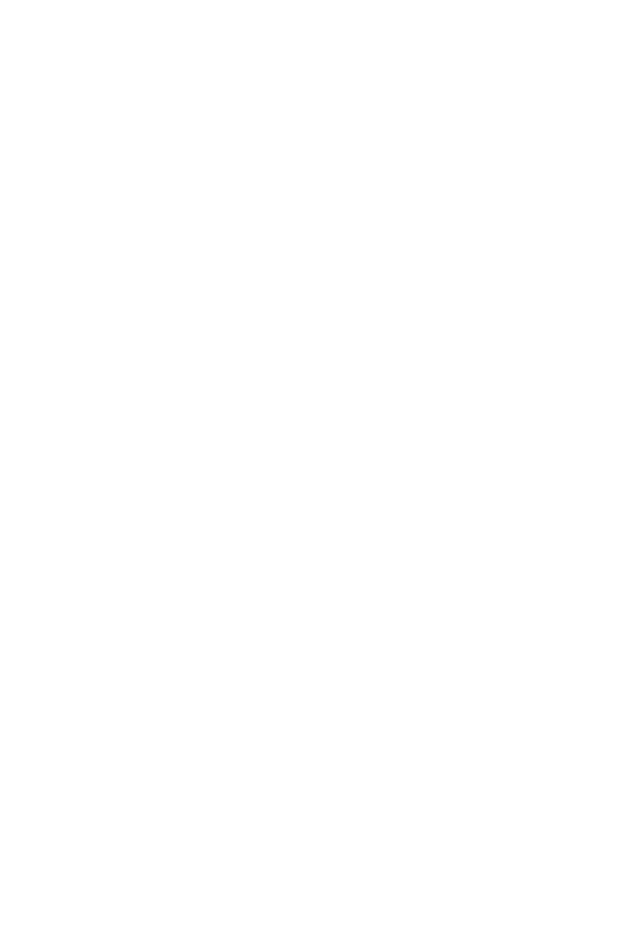
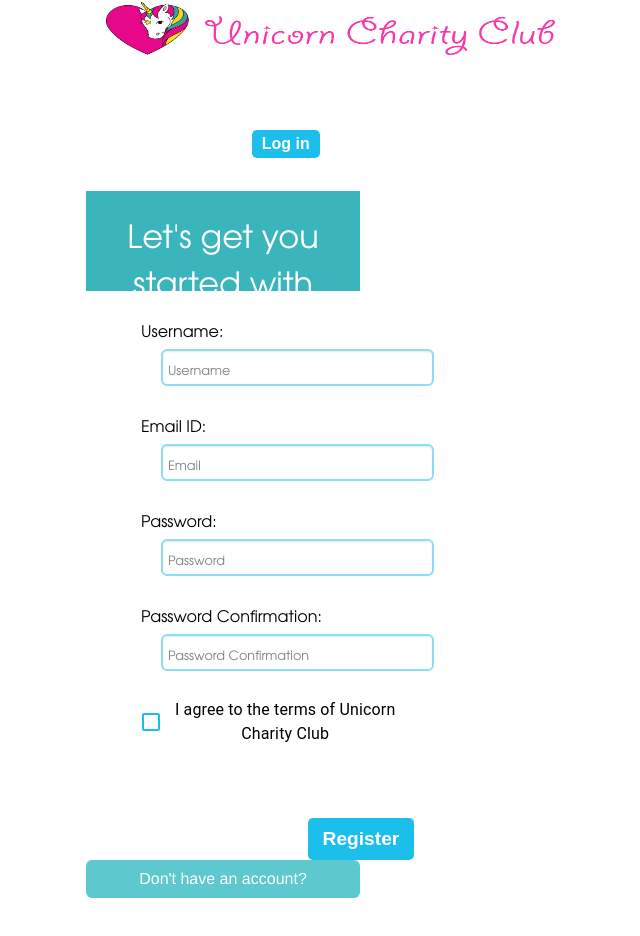
Before and after one commit to birvasevak/Project_2, a React (Create React App) app: page /Register in a window 1280 px wide. Shown: the part 716-1652 px from the top of the page, without its empty margins (417-1057 px from the left). Before the commit the page ends 800 px from the top, so only its background shows below. Built offline with nearby package versions, Linux system fonts and the light colour scheme; no server answers.

Commit message:
Add files via upload
added auth to login.js

```diff
--- a/src/components/Login/Login.js
+++ b/src/components/Login/Login.js
@@ -1,11 +1,12 @@
 import React, { Component } from "react";
 import "./Login.css";
-import { NavLink } from "react-router-dom";
-import { BrowserRouter as Router, Route } from "react-router-dom";
+import { NavLink, Link } from "react-router-dom";
+import { BrowserRouter as Router, Route, Redirect } from "react-router-dom";
 import Homepage from "../Homepage/Homepage";
 import Logo from "../../site_media/Logo_Horizontal_No_Tagline.png";
 import Facebook_img from "../../site_media/facebook.png";
-
+import Register from "../Register/Register";
+import firebaseapi from "../../config/firebaseapi";
 class Login extends React.Component {
   // constructor(props) {
   //   super(props);
@@ -108,7 +109,24 @@
 class LoginForm extends React.Component {
   constructor(props) {
     super(props);
+    this.login = this.login.bind(this);
+    this.handleChange = this.handleChange.bind(this);
+
     this.state = { email: "", password: "", errors: [] };
+  }
+  handleChange(e) {
+    this.setState({ [e.target.name]: e.target.value });
+  }
+
+  login(e) {
+    e.preventDefault();
+    firebaseapi
+      .auth()
+      .signInWithEmailAndPassword(this.state.email, this.state.password)
+      .then(u => {})
+      .catch(error => {
+        console.log(error);
+      });
   }
 
   showValidationErr(elm, msg) {
@@ -160,14 +178,8 @@
     }
 
     return (
-      <Router>
       <div className="login-form">
-          <form
-            className="login__form"
-            name="form"
-            method="POST"
-            onSubmit={this.handleSubmit}
-          >
+        <form className="login__form" name="form" method="POST">
           <input
             type="hidden"
             name="csrfmiddlewaretoken"
@@ -176,13 +188,14 @@
 
           <div class="form-item">
             <input
-                // maxlength="254"
               name="username"
-                type="text"
               id="email"
               placeholder="Email"
-                // value={this.state.value}
-                onChange={this.onEmailChange.bind(this)}
+              input
+              value={this.state.email}
+              onChange={this.handleChange}
+              type="email"
+              name="email"
             />
             <small className="danger-error">{emailErr ? emailErr : ""}</small>
             <ul class="errorlist">
@@ -195,7 +208,9 @@
               type="password"
               id="password"
               placeholder="Password"
-                onChange={this.onPasswordChange.bind(this)}
+              input
+              value={this.state.password}
+              onChange={this.handleChange}
             />
             <small className="danger-error">
               {passwordErr ? passwordErr : ""}
@@ -204,23 +219,27 @@
               <li></li>
             </ul>
           </div>
-            <NavLink to={"/Homepage"}>
+
           <div class="login__field">
             <button
               type="button"
+              onClick={this.login}
               className="submit-button"
-                  onClick={this.submitLogin.bind(this)}
             >
               Log In
             </button>
+            <Router>
+              <Route path="/Register" component={Register} />
+            </Router>
+
+            <NavLink to="/Register">
+              <button type="button" className="submit-button">
+                Don't have an account?{" "}
+              </button>
+            </NavLink>
           </div>
-            </NavLink>
         </form>
-          <Route path="/Homepage" exact component={Homepage}>
-            <Homepage />
-          </Route>
       </div>
-      </Router>
     );
   }
 }
```
Lines whose indentation alone changed are shown as unchanged.
